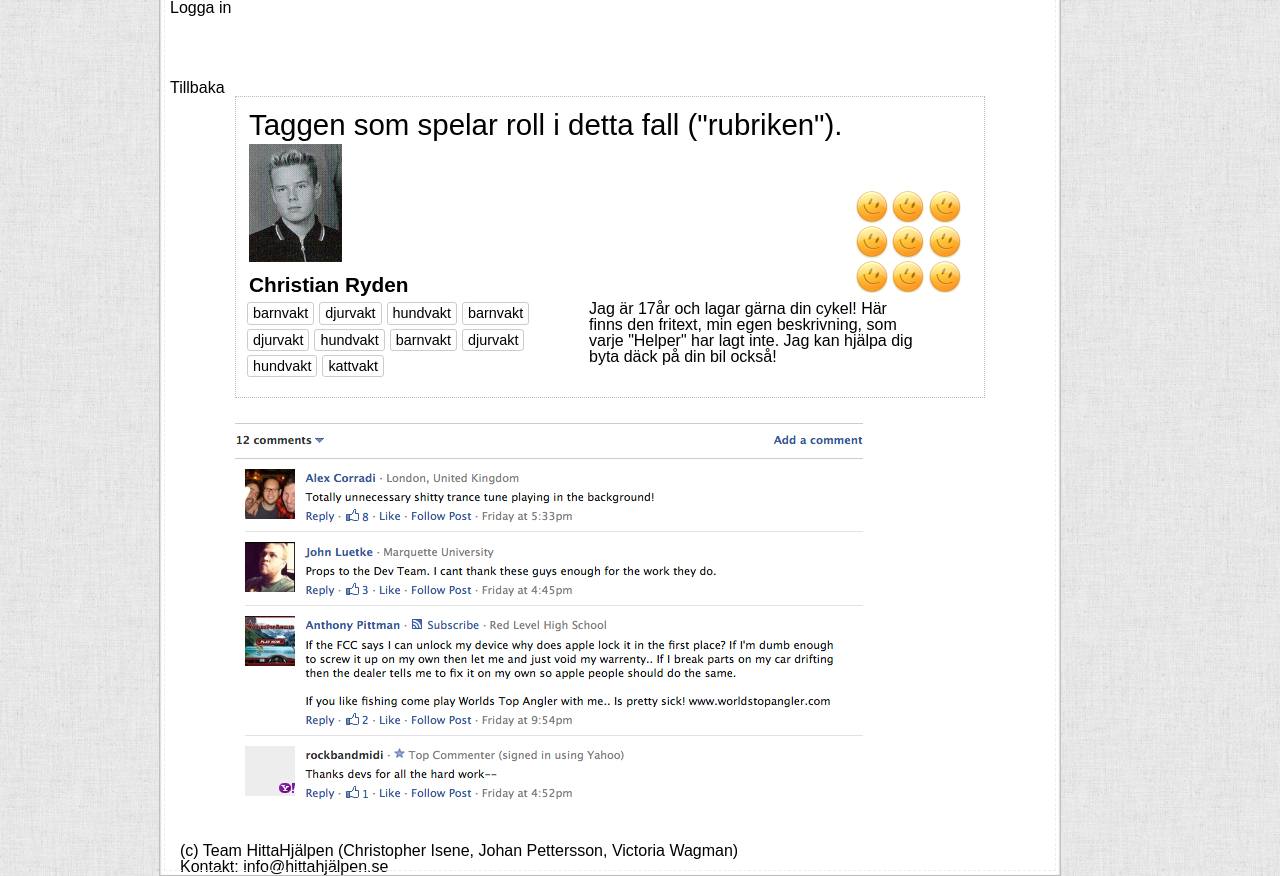
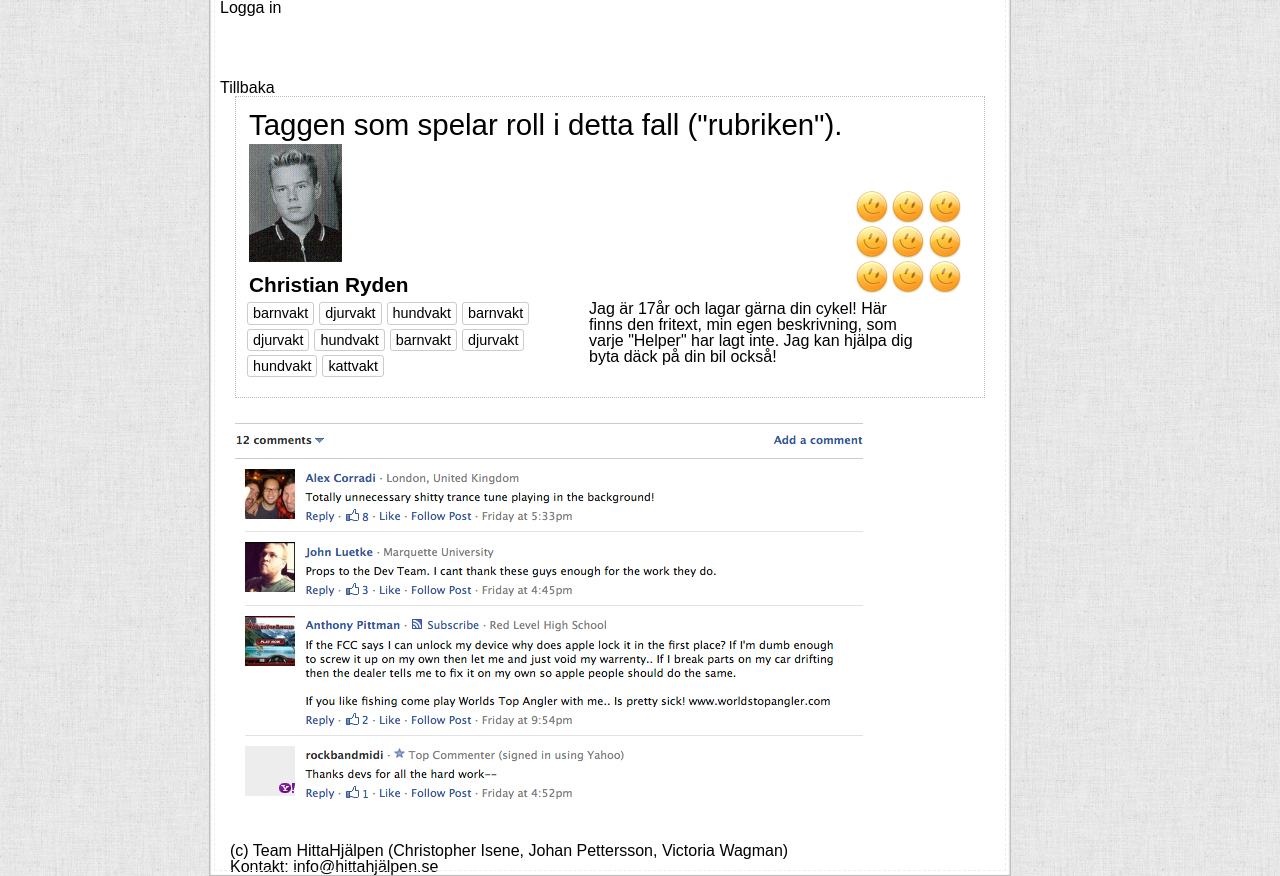
Before and after one commit to FindH/HH, a PHP site: page /eachHelper.html in a window 1280 px wide. Run offline with PHP 8.4, Linux system fonts and the light colour scheme.

Commit message:
minskat containerns bredd
så att texten till höger ska synas bättre, och så att den inte tar upp
så mycket av en 1200px skärm...

```diff
--- a/css/hittaHjalpen.css
+++ b/css/hittaHjalpen.css
@@ -88,6 +88,7 @@ body{
 
 #container{
     width: 880px;
+    width: 780px;
     border: 1px solid #bfbfbf;
     border-top: none;
     margin: 0 auto;
@@ -129,6 +130,7 @@ body{
     top: 13px;
     padding-top: 13px;
     right: -195px;
+    right: -142px;
     width: 198px;
     /* z-index: -10; */
     border: 0px solid red;
```
